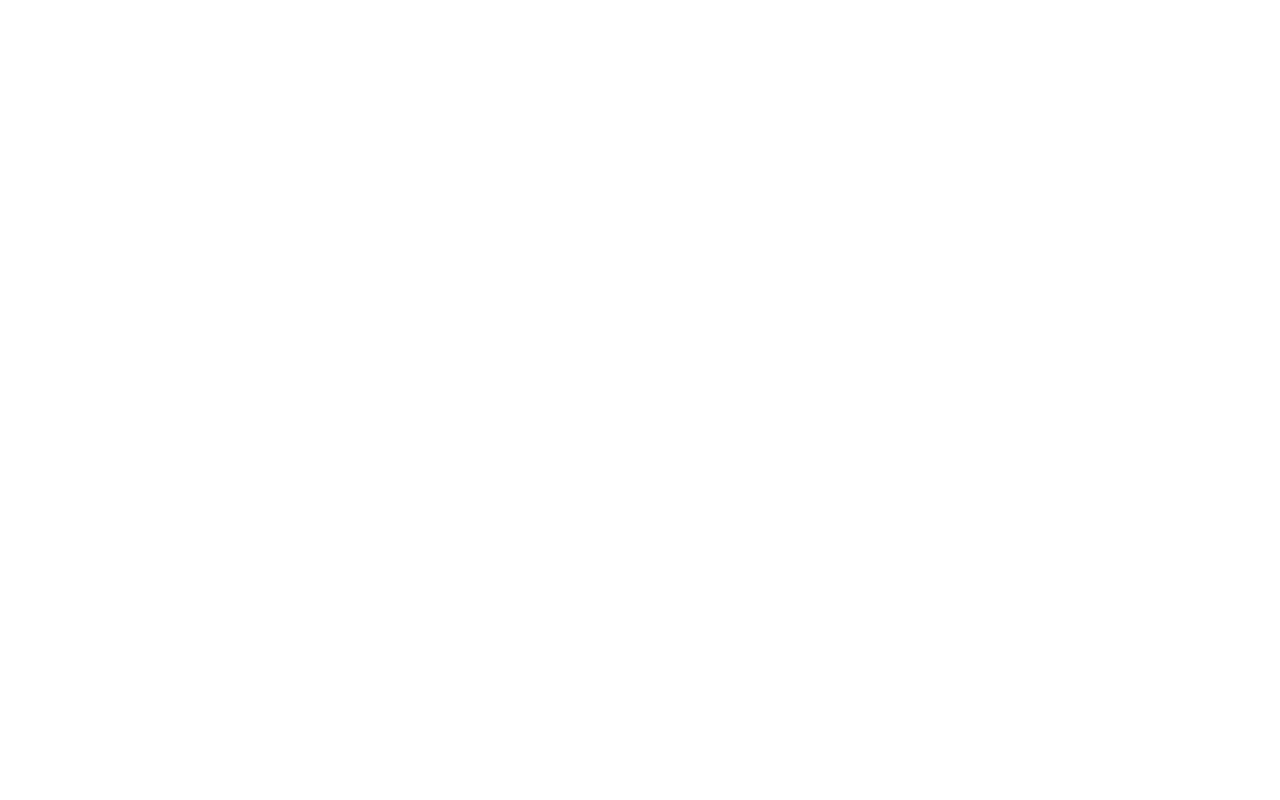
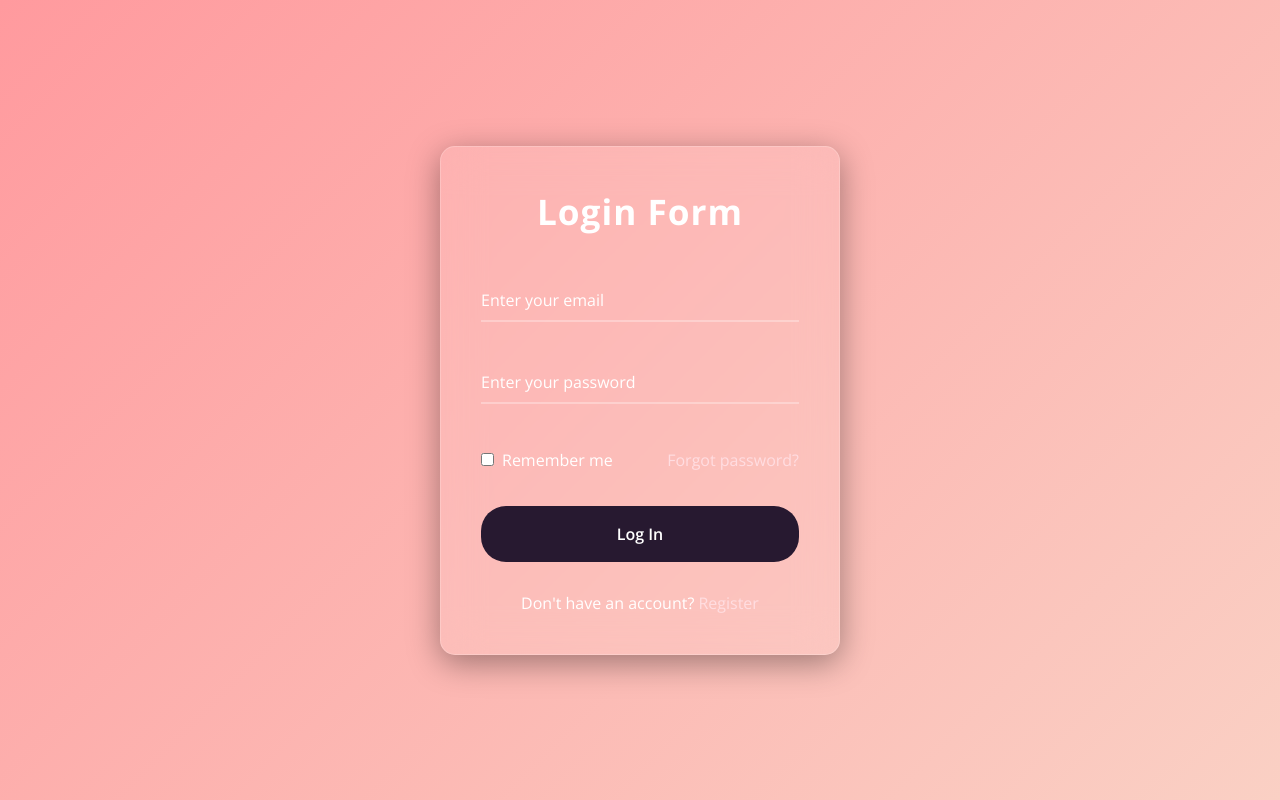
Before and after one commit to brennohdev/to-do-list-project, a website: page public/login.html in a window 1280 px wide. Drawn offline with nearby package versions, Linux system fonts and the light colour scheme.

Commit message:
Refactor project structure; migrate to ES6 modules, remove unused files, and implement new login and signup functionality

```diff
--- a/package.json
+++ b/package.json
@@ -1,6 +1,7 @@
 {
   "name": "to-do-list",
   "version": "1.0.0",
+  "type": "module",
   "main": "index.js",
   "scripts": {
     "test": "echo \"Error: no test specified\" && exit 1"
--- /dev/null
+++ b/public/assets/styles/login/login.css
@@ -0,0 +1,146 @@
+@import url("https://fonts.googleapis.com/css2?family=Open+Sans:wght@200;300;400;500;600;700&display=swap");
+
+* {
+    margin: 0;
+    padding: 0;
+    box-sizing: border-box;
+    font-family: "Open Sans", sans-serif;
+}
+
+body {
+    display: flex;
+    align-items: center;
+    justify-content: center;
+    min-height: 100vh;
+    width: 100%;
+    padding: 0 10px;
+    background: linear-gradient(135deg, #ff9a9e 0%, #fad0c4 100%);
+}
+
+body::before {
+    content: "";
+    position: absolute;
+    width: 100%;
+    height: 100%;
+    z-index: -1;
+}
+
+.wrapper {
+    width: 400px;
+    border-radius: 15px;
+    padding: 40px;
+    text-align: center;
+    background: rgba(255, 255, 255, 0.1);
+    border: 1px solid rgba(255, 255, 255, 0.2);
+    backdrop-filter: blur(20px);
+    -webkit-backdrop-filter: blur(20px);
+    box-shadow: 0 8px 32px rgba(0, 0, 0, 0.37);
+    transition: all 0.3s ease;
+}
+
+.wrapper:hover {
+    box-shadow: 0 12px 48px rgba(0, 0, 0, 0.5);
+}
+
+form {
+    display: flex;
+    flex-direction: column;
+}
+
+h2 {
+    font-size: 2.2rem;
+    margin-bottom: 25px;
+    color: #ffffff;
+    letter-spacing: 1px;
+}
+
+.input-field {
+    position: relative;
+    border-bottom: 2px solid rgba(255, 255, 255, 0.3);
+    margin: 20px 0;
+}
+
+.input-field label {
+    position: absolute;
+    top: 50%;
+    left: 0;
+    transform: translateY(-50%);
+    color: #ffffff;
+    font-size: 16px;
+    pointer-events: none;
+    transition: 0.3s ease;
+}
+
+.input-field input {
+    width: 100%;
+    height: 40px;
+    background: transparent;
+    border: none;
+    outline: none;
+    font-size: 16px;
+    color: #ffffff;
+    padding: 0 10px;
+}
+
+.input-field input:focus~label,
+.input-field input:valid~label {
+    font-size: 0.9rem;
+    top: 10px;
+    transform: translateY(-150%);
+    color: #ffdde1;
+}
+
+.forget {
+    display: flex;
+    align-items: center;
+    justify-content: space-between;
+    margin: 25px 0 35px 0;
+    color: #ffffff;
+}
+
+#remember {
+    accent-color: #ffdde1;
+}
+
+.forget label {
+    display: flex;
+    align-items: center;
+}
+
+.forget label p {
+    margin-left: 8px;
+}
+
+.wrapper a {
+    color: #ffdde1;
+    text-decoration: none;
+}
+
+.wrapper a:hover {
+    text-decoration: underline;
+}
+
+button {
+    background-color: #271930;
+    color: #ffffff;
+    font-weight: 600;
+    border: none;
+    padding: 15px 20px;
+    cursor: pointer;
+    border-radius: 25px;
+    font-size: 16px;
+    border: 2px solid transparent;
+    transition: all 0.3s ease;
+}
+
+button:hover {
+    color: #000000;
+    background: rgba(255, 255, 255, 0.2);
+    border-color: #ffffff;
+}
+
+.register {
+    text-align: center;
+    margin-top: 30px;
+    color: #ffffff;
+}
--- a/public/login.html
+++ b/public/login.html
@@ -1,11 +1,38 @@
 <!DOCTYPE html>
-<html lang="pt-BR">
+<html>
+
 <head>
     <meta charset="UTF-8">
     <meta name="viewport" content="width=device-width, initial-scale=1.0">
-    <title>Document</title>
+    <title>Login</title>
+    <link rel="stylesheet" href="./assets/styles/login/login.css">
 </head>
+
 <body>
+    <div class="wrapper">
+    <form action="#">
+        <h2>Login Form</h2>
+        <div class="input-field">
+        <input type="text" id="login-form" required>
+        <label>Enter your email</label>
+        </div>
+        <div class="input-field">
+        <input type="password" required>
+        <label>Enter your password</label>
+        </div>
+        <div class="forget">
+        <label for="remember">
+            <input type="checkbox" id="remember">
+            <p>Remember me</p>
+        </label>
+        <a href="#">Forgot password?</a>
+        </div>
+        <button type="submit">Log In</button>
+        <div class="register">
+        <p>Don't have an account? <a href="#">Register</a></p>
+        </div>
+    </form>
+    </div>
+</body>
 
-</body>
 </html>
--- /dev/null
+++ b/public/scripts/login.js
@@ -0,0 +1,2 @@
+const apiUrl = 'https://localhost:3000/login';
+const loginForm = document.getElementById('login-form');
--- /dev/null
+++ b/public/scripts/main.js
@@ -0,0 +1,6 @@
+const searchInput = document.getElementById('header_placeholder');
+const newTaskHome = document.getElementById('createTask_homepage');
+
+newTaskHome.addEventListener('click', () => {
+
+});
--- a/src/middlewares/auth.js
+++ b/src/middlewares/auth.js
@@ -21,4 +21,4 @@ const authenticateToken = (req, res, next) => {
     });
 };
 
-module.exports = authenticateToken;
+export default authenticateToken;
--- a/src/repositories/user.js
+++ /dev/null
@@ -1,3 +0,0 @@
-const users = []; // Temporary array to store users
-
-const findUserbyEmail = (email) => users.find(user => user.email === email);
--- a/src/routes/signupRoute.js
+++ b/src/routes/signupRoute.js
@@ -1,9 +1,10 @@
 import express from 'express';
-import { findUserbyEmail, hashPassword, users } from '../useCases/auth';
+import { findUserbyEmail, hashPassword, users } from '../useCases/auth.js';
 
 const router = express.Router();
 
 router.post('/signup', async (req, res) => {
+    console.log('Signup route hit');
     const { name, email, password } = req.body;
 
     if (findUserbyEmail(email)) {
@@ -16,4 +17,4 @@ router.post('/signup', async (req, res) => {
     res.status(201).json({ message: 'User created successfully' });
 });
 
-module.exports = router;
+export default router;
--- a/src/useCases/token.js
+++ b/src/useCases/token.js
@@ -7,4 +7,4 @@ const generateToken = (email) => {
     return jwt.sign({ email }, process.env.JWT_SECRET, { expiresIn: '1h' }); // Pulling the secret from the .env file
 };
 
-module.exports = generateToken;
+export default router;
```
Also changed, not shown: public/index.html (+6 -6 lines), public/signup.html (+11 -0 lines), src/routes/loginRoute.js (+9 -6 lines), src/server.js (+8 -5 lines), src/useCases/auth.js (+3 -4 lines), public/js/main.js (deleted), public/scripts/api.js (added), public/scripts/auth.js (added).
